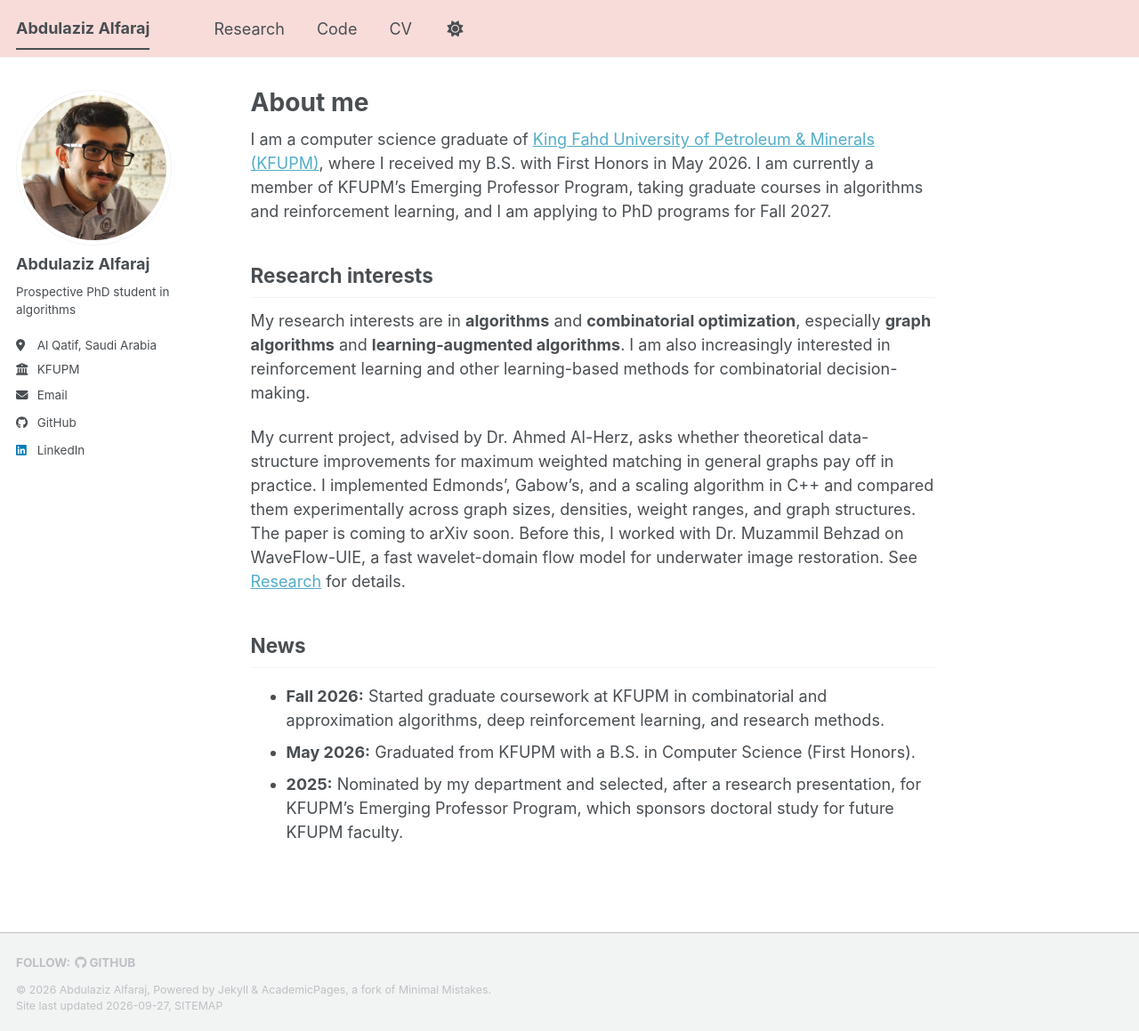
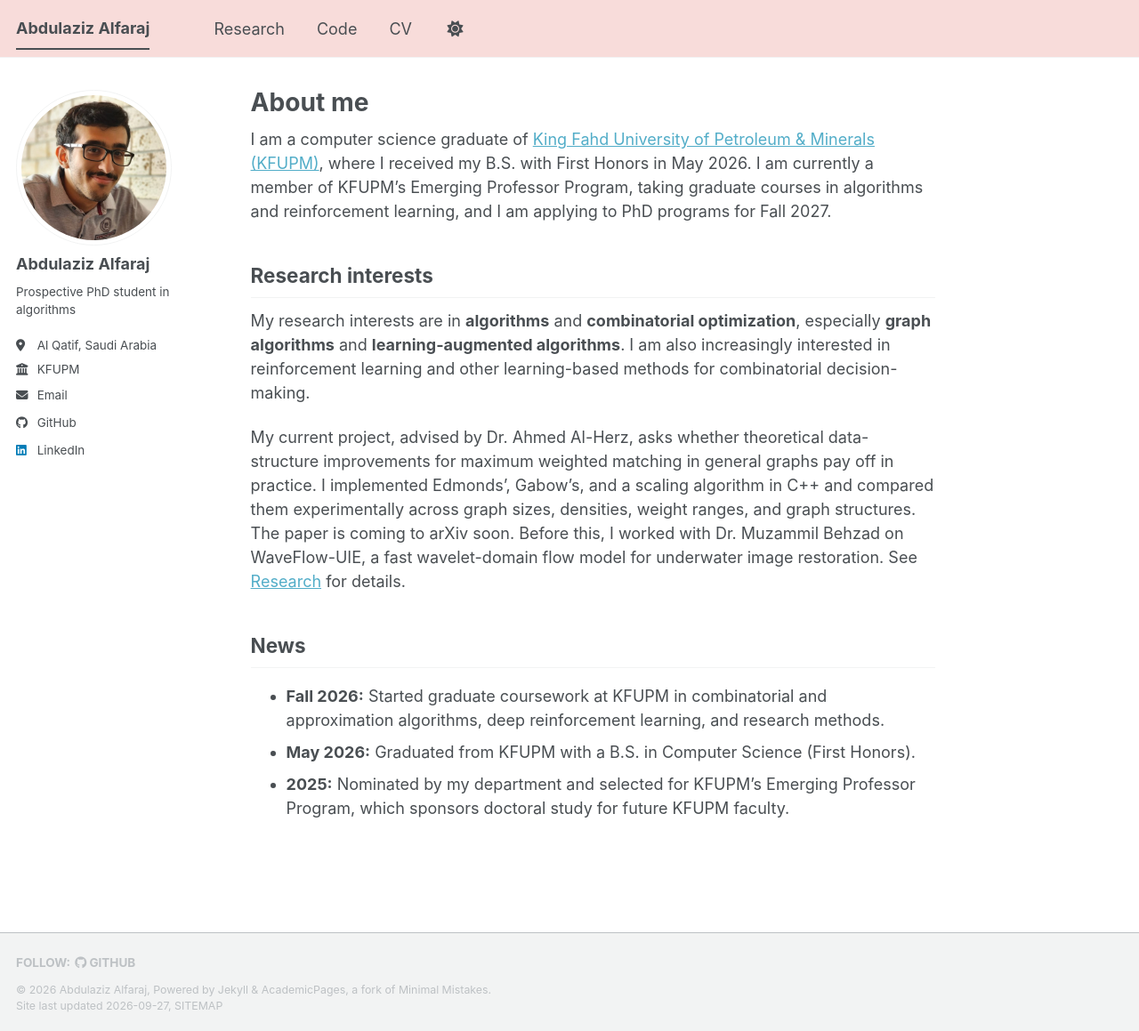
Before and after one commit to AzizFaraj/AzizFaraj.github.io, a Jekyll site: the page built from _pages/about.md, in a window 1280 px wide and 1159 px high. Shown: the whole window at 89% size. Built offline with Jekyll 4.4.1, drawn with Linux system fonts in a browser that asks for light colours; a style sheet for code colours, icons or effects is not loaded.

Commit message:
Shorten EPP news item

```diff
--- a/_pages/about.md
+++ b/_pages/about.md
@@ -19,4 +19,4 @@ My current project, advised by Dr. Ahmed Al-Herz, asks whether theoretical data-
 
 - **Fall 2026:** Started graduate coursework at KFUPM in combinatorial and approximation algorithms, deep reinforcement learning, and research methods.
 - **May 2026:** Graduated from KFUPM with a B.S. in Computer Science (First Honors).
-- **2025:** Nominated by my department and selected, after a research presentation, for KFUPM's Emerging Professor Program, which sponsors doctoral study for future KFUPM faculty.
+- **2025:** Nominated by my department and selected for KFUPM's Emerging Professor Program, which sponsors doctoral study for future KFUPM faculty.
```
